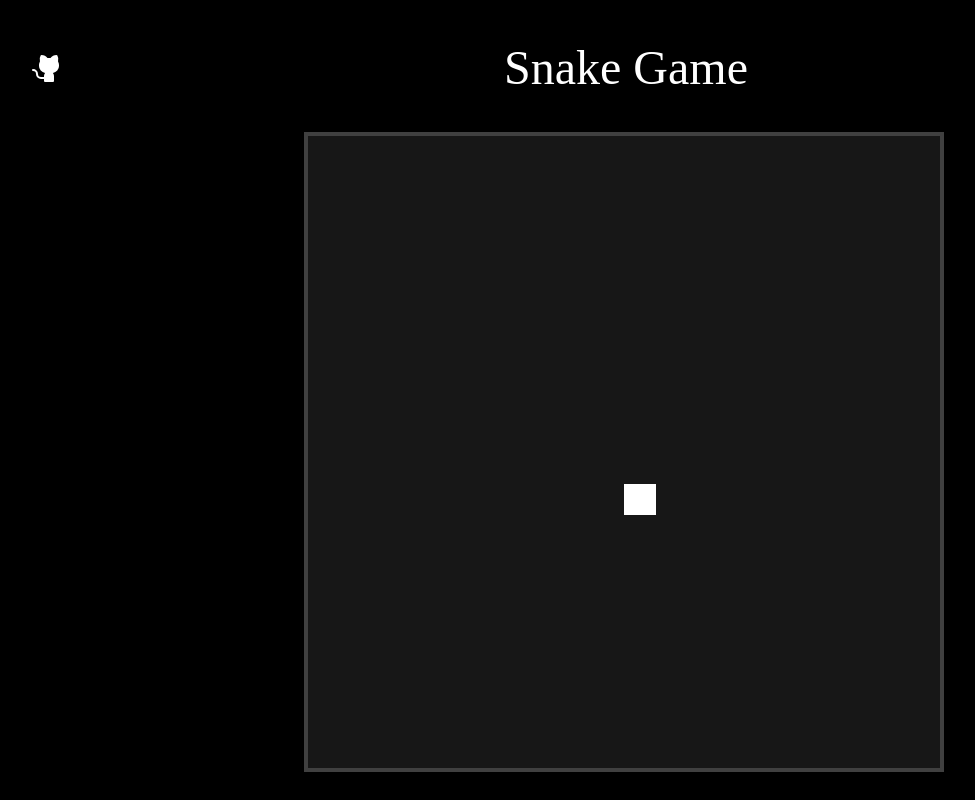
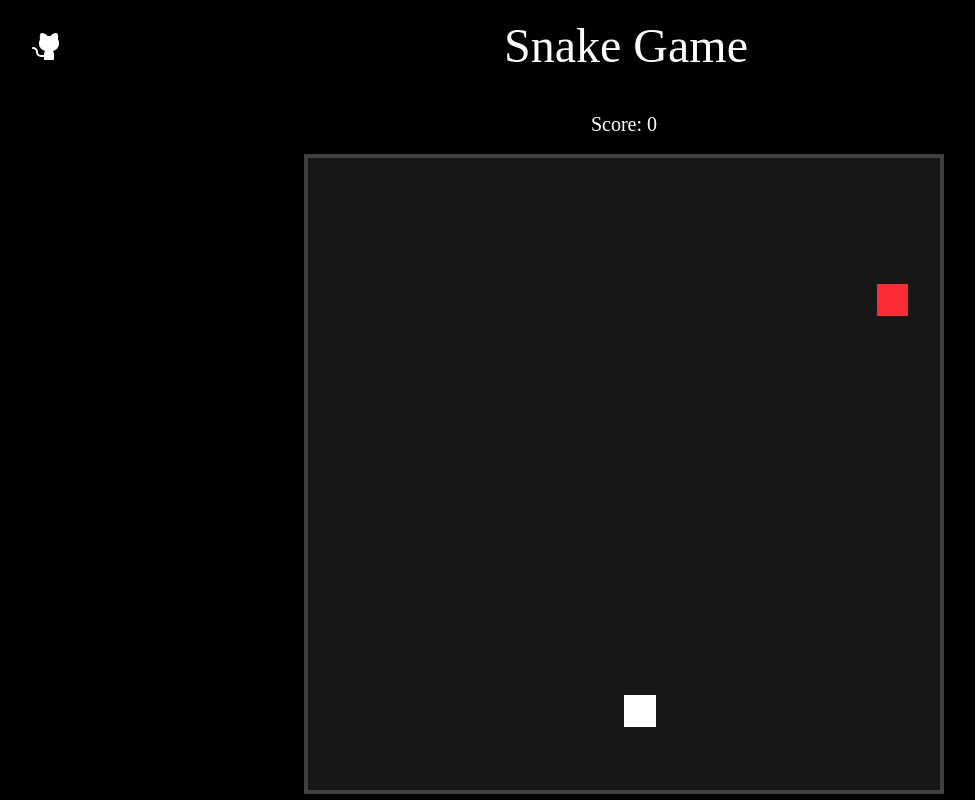
Before and after one commit to hemanthk04/snakegame, a React (Vite) app: page / in a window 1280 px wide. Shown: the whole page, without its empty margins (16-991 px from the left). Built offline with nearby package versions, Linux system fonts and the light colour scheme; a web font is replaced by a local one.

Commit message:
Added Scoring and length logic in the Gameboard file

```diff
--- a/src/GameBoard.jsx
+++ b/src/GameBoard.jsx
@@ -4,9 +4,16 @@ const BOARD_SIZE = 20;
 const INITIAL_SNAKE = [{ x: 10, y: 10 }];
 const INITIAL_DIRECTION = { x: 0, y: -1 };
 
+const getRandomPosition = () => ({
+  x: Math.floor(Math.random() * BOARD_SIZE),
+  y: Math.floor(Math.random() * BOARD_SIZE),
+});
+
 const GameBoard = () => {
   const [snake, setSnake] = useState(INITIAL_SNAKE);
   const [direction, setDirection] = useState(INITIAL_DIRECTION);
+  const [food, setFood] = useState(getRandomPosition());
+  const [score, setScore] = useState(0);
   const boardRef = useRef(null);
 
   const moveSnake = () => {
@@ -15,7 +22,18 @@ const GameBoard = () => {
         x: (prev[0].x + direction.x + BOARD_SIZE) % BOARD_SIZE,
         y: (prev[0].y + direction.y + BOARD_SIZE) % BOARD_SIZE,
       };
-      const newSnake = [newHead, ...prev.slice(0, -1)];
+
+      const hasEatenFood = newHead.x === food.x && newHead.y === food.y;
+
+      const newSnake = hasEatenFood
+        ? [newHead, ...prev]
+        : [newHead, ...prev.slice(0, -1)];
+
+      if (hasEatenFood) {
+        setFood(getRandomPosition());
+        setScore((prev) => prev + 1);
+      }
+
       return newSnake;
     });
   };
@@ -40,29 +58,38 @@ const GameBoard = () => {
   }, []);
 
   useEffect(() => {
-    const interval = setInterval(moveSnake, 200);
+    const interval = setInterval(moveSnake, 150);
     return () => clearInterval(interval);
   }, [direction]);
 
   return (
+    <div className="flex flex-col items-center space-y-4">
+      {/* Score Display */}
+      <div className="text-white font-jersey text-xl">Score: {score}</div>
+
+      {/* Game Board */}
       <div
         ref={boardRef}
-      className="grid grid-cols-20 grid-rows-20 w-[80vmin] h-[80vmin] bg-neutral-900 border-4 border-neutral-700 "
+        className="grid grid-cols-20 grid-rows-20 w-[80vmin] h-[80vmin] bg-neutral-900 border-4 border-neutral-700"
       >
         {[...Array(BOARD_SIZE * BOARD_SIZE)].map((_, i) => {
           const x = i % BOARD_SIZE;
           const y = Math.floor(i / BOARD_SIZE);
+
           const isSnake = snake.some((s) => s.x === x && s.y === y);
+          const isFood = food.x === x && food.y === y;
+
           return (
             <div
               key={i}
               className={`w-full h-full ${
-              isSnake ? "bg-white" : "bg-neutral-900"
+                isSnake ? "bg-white" : isFood ? "bg-red-500" : "bg-neutral-900"
               }`}
             />
           );
         })}
       </div>
+    </div>
   );
 };
 
```
Lines whose indentation alone changed are shown as unchanged.
